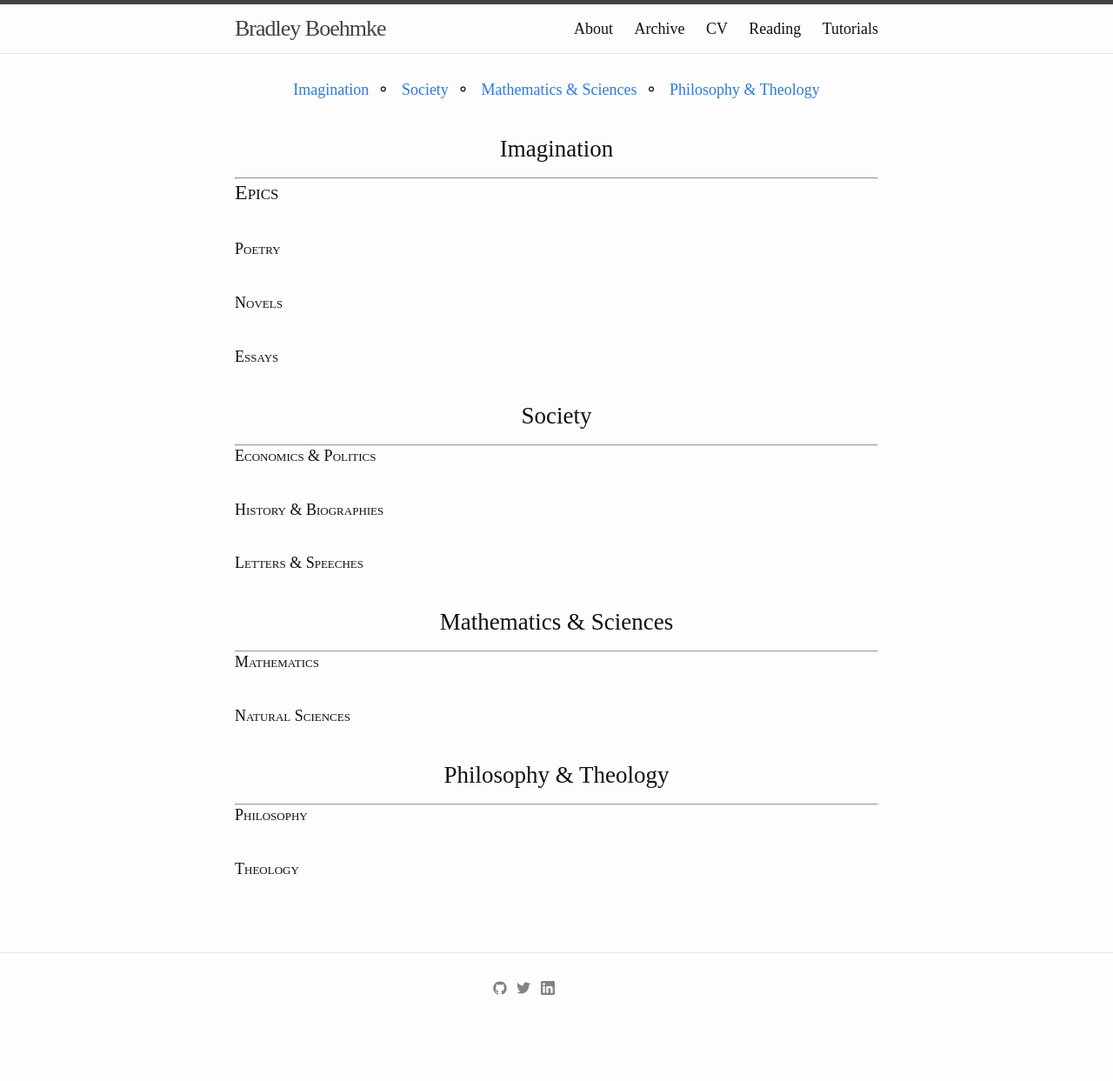
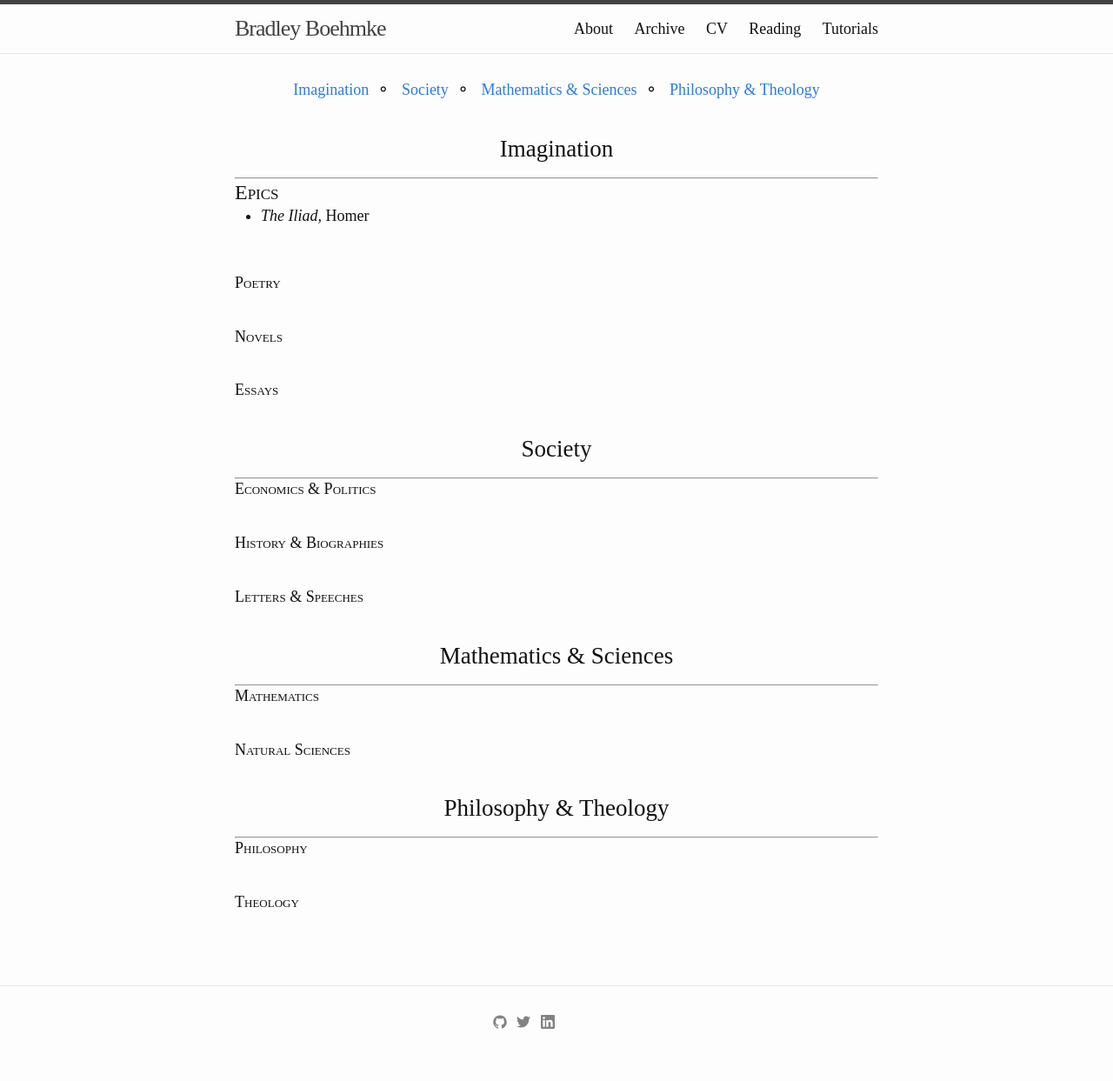
Before and after one commit to bradleyboehmke/bradleyboehmke, a Jekyll site: the page built from reading/index.md, in a window 1280 px wide. Shown: the whole page at 87% size. Built offline with Jekyll 4.4.1, drawn with Linux system fonts in a browser that asks for light colours; before the commit the page ends 1205 px from its top, so only the background shows below that.

Commit message:
Update index.md

```diff
--- a/reading/index.md
+++ b/reading/index.md
@@ -22,6 +22,9 @@ div {
 # <center>Imagination<a name="imagination"></a></center>
 ***
 <font size="5" style="font-variant: small-caps">Epics</font>
+<ul>
+  <li><em>The Iliad,</em> Homer</li>
+</ul>
 
 <br>
 
```
